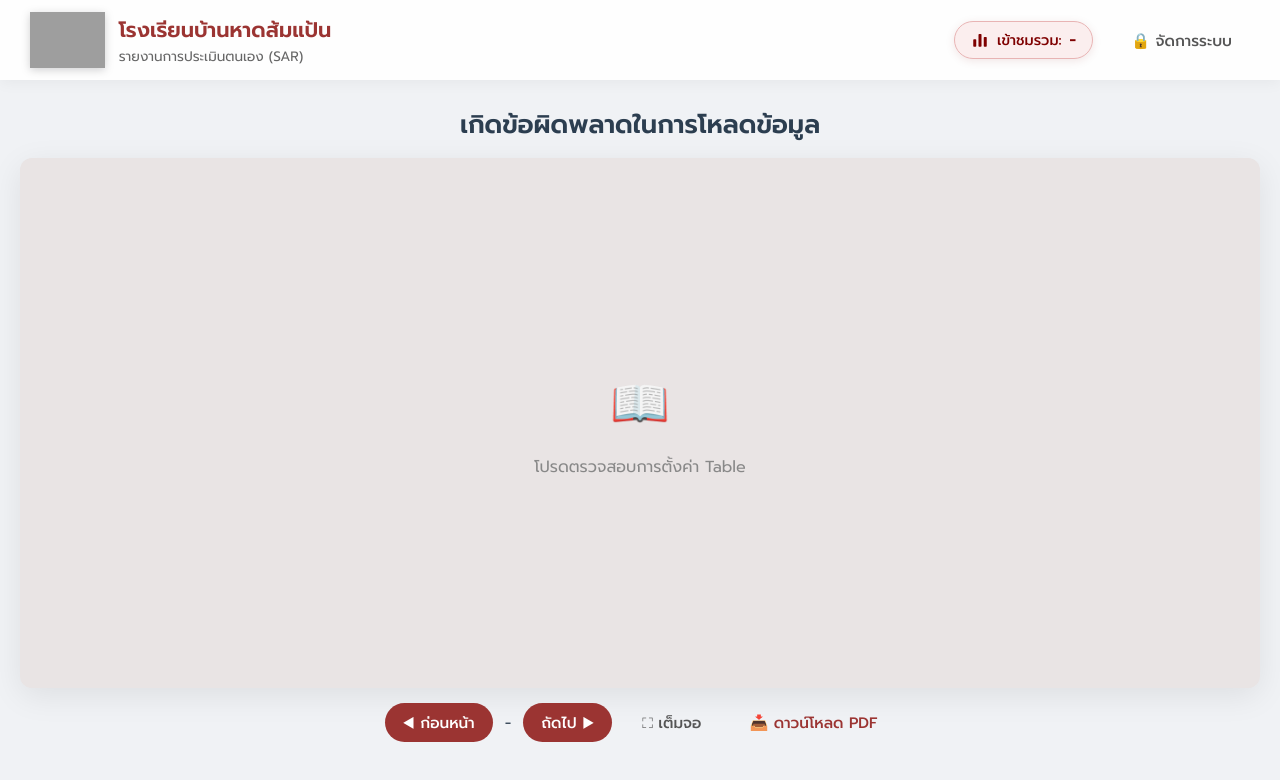
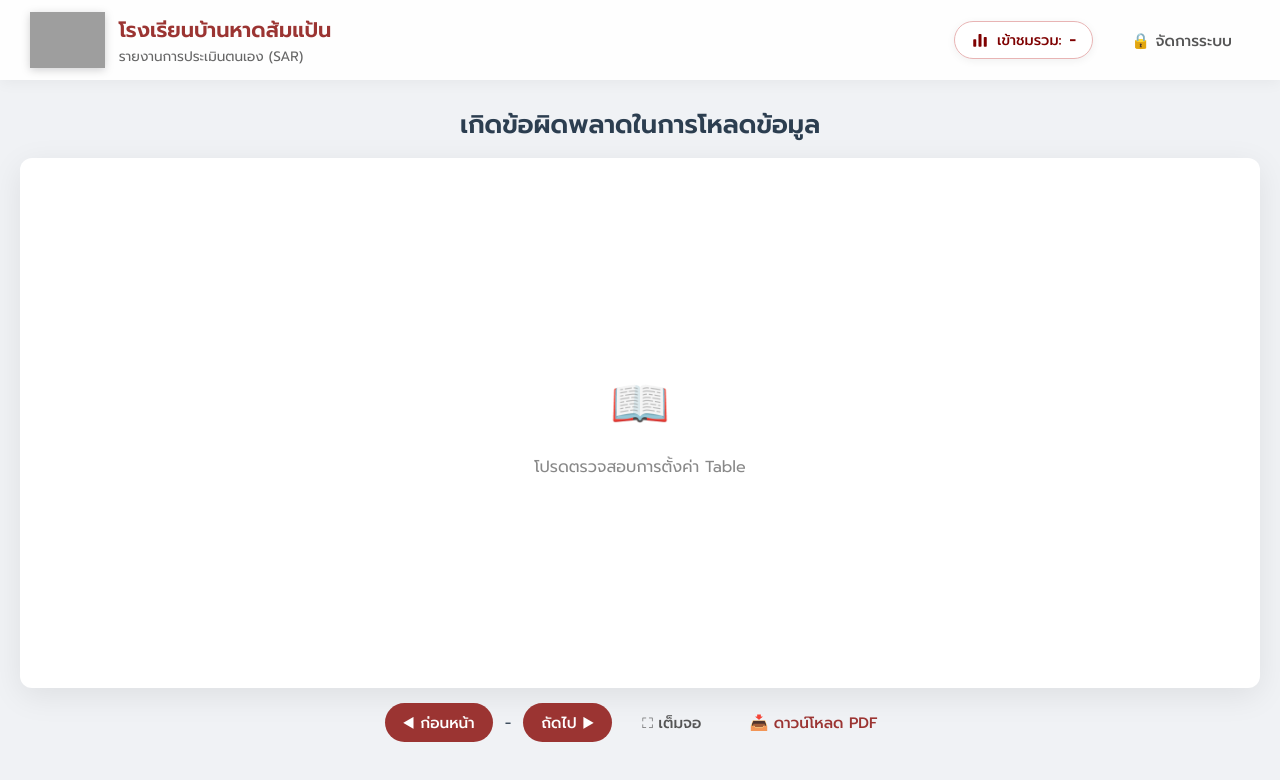
Before and after one commit to lalitaachokruk/SAR_BANHADSOMPANSCHOOL, a plain HTML site: page index.html in a window 1280 px wide. Drawn offline with nearby package versions, Linux system fonts and the light colour scheme; no server answers; grey boxes are pictures that could not be loaded.

Commit message:
Update index.html

```diff
--- a/index.html
+++ b/index.html
@@ -41,7 +41,7 @@
         .chips > span { color: #666; font-size: 0.85rem; margin-right: 2px; }
         .chip { padding: 5px 14px; font-size: 0.85rem; border-radius: 20px; border: 1px solid var(--primary); background: white; color: var(--primary); cursor: pointer; }
         .chip.active { background: var(--primary); color: white; }
-        .ebook-container { width: 100%; height: clamp(520px, calc(100dvh - 270px), 1100px); background: #e9e4e4; display: flex; justify-content: center; align-items: center; border-radius: var(--border-radius); box-shadow: var(--shadow); margin-bottom: 15px; flex-direction: column; overflow: hidden; }
+        .ebook-container { width: 100%; height: clamp(520px, calc(100dvh - 270px), 1100px); background: #ffffff; display: flex; justify-content: center; align-items: center; border-radius: var(--border-radius); box-shadow: var(--shadow); margin-bottom: 15px; flex-direction: column; overflow: hidden; }
         .ebook-container:fullscreen { height: 100vh; border-radius: 0; }
         .ebook-container:-webkit-full-screen { height: 100vh; border-radius: 0; }
         .ebook-container.pseudo-full { position: fixed; inset: 0; z-index: 500; height: 100dvh; border-radius: 0; margin: 0; }
@@ -64,12 +64,12 @@
         .visit-pill {
         display: inline-flex; align-items: center; gap: 8px;
         padding: 6px 16px; border-radius: 999px;
-        background: #fbeeee; border: 1.5px solid #e8b4b4;
+        background: #ffffff; border: 1.5px solid #e8b4b4;
         color: #7f0101; font-weight: 500; font-size: 0.9rem;
-        box-shadow: 0 2px 10px rgba(127, 1, 1, 0.10);
+        box-shadow: 0 2px 8px rgba(0, 0, 0, 0.06);
         white-space: nowrap;
         }
-       .visit-pill svg { width: 18px; height: 18px; fill: currentColor; flex-shrink: 0; }
+        .visit-pill svg { width: 18px; height: 18px; fill: currentColor; flex-shrink: 0; }
         .visit-pill .num { font-size: 1rem; font-weight: 600; }
         @media (max-width: 700px) {
             .navbar { padding: 10px 15px; }
```
